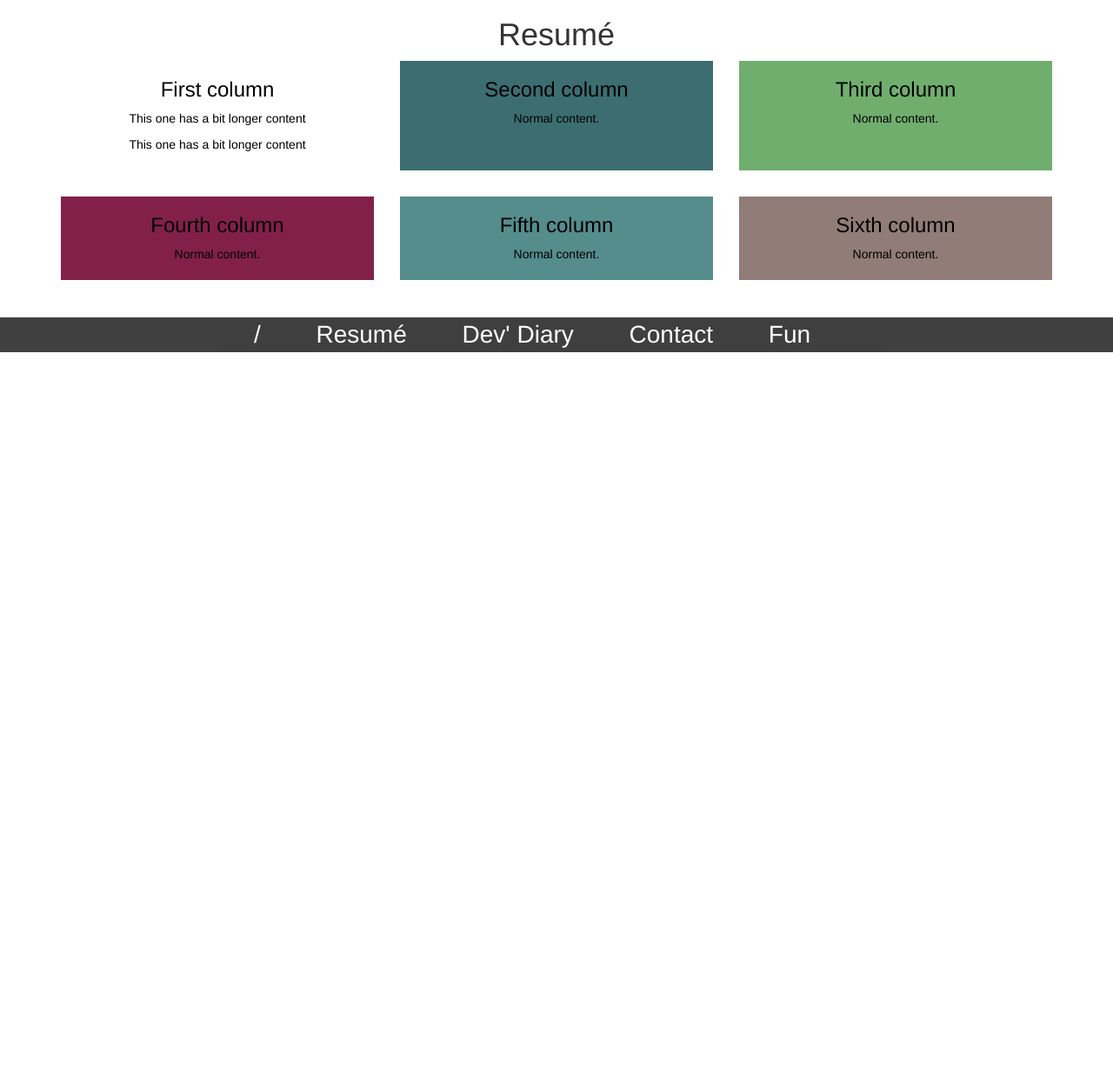
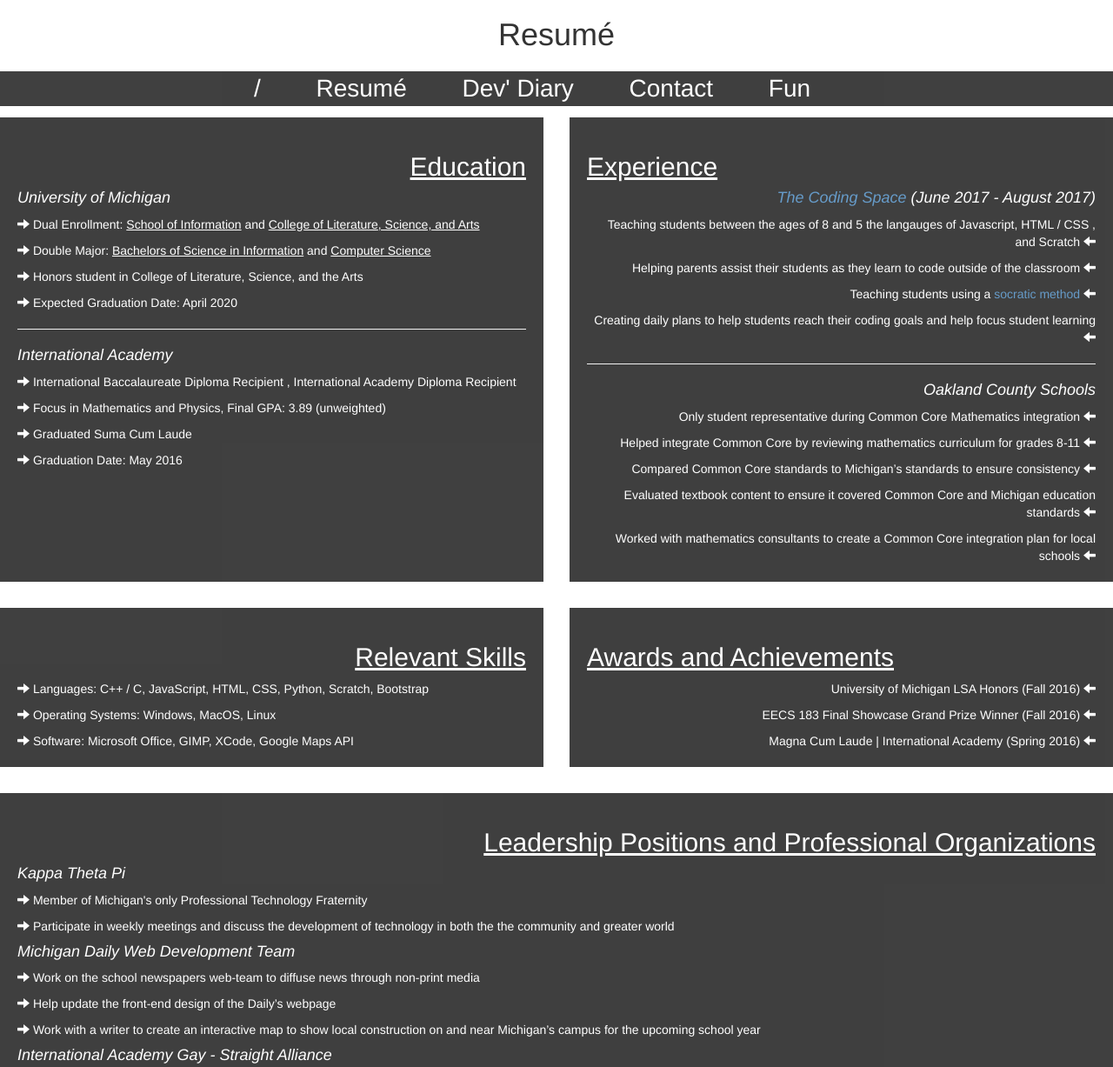
Before and after one commit to jkkids/Personal_Website, a plain HTML site: page Resumé_Page.html in a window 1280 px wide. Shown: the top 1227 px of the page at 87% size. Before the commit the page ends 800 px from the top, so only its background shows below. Drawn offline with nearby package versions, Linux system fonts and the light colour scheme.

Commit message:
added resume

```diff
--- a/Resumé_Page.html
+++ b/Resumé_Page.html
@@ -3,67 +3,103 @@
 <head>
   <title> Resumé</title>
   <meta charset="utf-8">
+  <link rel="stylesheet" href="css_page.css">
   <meta name="viewport" content="width=device-width, initial-scale=1">
   <link rel="stylesheet" href="https://maxcdn.bootstrapcdn.com/bootstrap/3.3.7/css/bootstrap.min.css">
-  <link rel="stylesheet" href="Bootstrap_Practice.css">
   <script src="https://ajax.googleapis.com/ajax/libs/jquery/3.2.0/jquery.min.js"></script>
   <link href="https://maxcdn.bootstrapcdn.com/bootstrap/3.3.7/css/bootstrap.min.css" rel="stylesheet" integrity="sha384-BVYiiSIFeK1dGmJRAkycuHAHRg32OmUcww7on3RYdg4Va+PmSTsz/K68vbdEjh4u" crossorigin="anonymous">
   <script src="https://maxcdn.bootstrapcdn.com/bootstrap/3.3.7/js/bootstrap.min.js" integrity="sha384-Tc5IQib027qvyjSMfHjOMaLkfuWVxZxUPnCJA7l2mCWNIpG9mGCD8wGNIcPD7Txa" crossorigin="anonymous"></script>
   <link href="https://fonts.googleapis.com/css?family=Dosis:300" rel="stylesheet">
 </head>
 <body style = "background-color: white">
-    <div class = "container" style = "margin: 0px; padding: 0px; width: 100%" >
+
 
   <div class="container">
     <h1>Resumé</h1>
-      <div class="row row-flex">
-      <div class="col-md-4 col-sm-6 col-xs-12">
-        <div class="content">
-          <h3>First column</h3>
-          <p>This one has a bit longer content</p>
-          <p>This one has a bit longer content</p>
-        </div>
-      </div>
-      <div class="col-md-4 col-sm-6 col-xs-12 card-block">
-        <div class="content colour-2">
-          <h3>Second column</h3>
-          <p>Normal content.</p>
-        </div>
-      </div>
-      <div class="col-md-4 col-sm-6 col-xs-12">
-        <div class="content colour-3">
-          <h3>Third column</h3>
-          <p>Normal content.</p>
-        </div>
-      </div>
-      <div class="col-md-4 col-sm-6 col-xs-12">
-        <div class="content colour-4">
-          <h3>Fourth column</h3>
-          <p>Normal content.</p>
-        </div>
-      </div>
-      <div class="col-md-4 col-sm-6 col-xs-12">
-        <div class="content colour-5">
-          <h3>Fifth column</h3>
-          <p>Normal content.</p>
-        </div>
-      </div>
-      <div class="col-md-4 col-sm-6 col-xs-12">
-        <div class="content colour-6">
-          <h3>Sixth column</h3>
-          <p>Normal content.</p>
-        </div>
-      </div>
     </div>
-
-  </div>
-        <nav class="nav bg-faded" id = "mask">
-          <a class="flex-sm-fill text-sm-center nav-link active" href="Bootstrap_Practice_Page.html">/</a>
+        <nav class="nav bg-faded" style = "margin-bottom: 1%">
+          <a class="flex-sm-fill text-sm-center nav-link active" href="Main_Page.html">/</a>
           <a class="flex-sm-fill text-sm-center nav-link" href="Resumé_Page.html">Resumé</a>
           <a class="flex-sm-fill text-sm-center nav-link" href="Developer_Diary.html">Dev' Diary</a>
           <a class="flex-sm-fill text-sm-center nav-link" href="#">Contact</a>
           <a class="flex-sm-fill text-sm-center nav-link" href="#">Fun </a>
         </nav>
     </div>
+      <div class="row row-flex">
+      <div class="col-md-6 col-sm-6 col-xs-12">
+        <div class="content resumé_color">
+          <h2 style = "text-align:right" ><u>Education</u></h2>
+          <div style = "text-align: left">
+            <h4><i>University of Michigan</i></h4>
+            <p><div class = "glyphicon glyphicon-arrow-right " ></div> Dual Enrollment: <u>School of Information</u> and <u>College of Literature, Science, and Arts</u></p>
+            <p><div class = "glyphicon glyphicon-arrow-right " ></div> Double Major: <u>Bachelors of Science in Information</u> and <u>Computer Science</u></p>
+            <p><div class = "glyphicon glyphicon-arrow-right " ></div> Honors student in College of Literature, Science, and the Arts</p>
+            <p><div class = "glyphicon glyphicon-arrow-right " ></div> Expected Graduation Date: April 2020</p>
+            <hr>
+            <h4><i>International Academy</i></h4>
+            <p><div class = "glyphicon glyphicon-arrow-right " ></div> International Baccalaureate Diploma Recipient , International Academy Diploma Recipient</p>
+            <p><div class = "glyphicon glyphicon-arrow-right " ></div> Focus in Mathematics and Physics, Final GPA: 3.89 (unweighted)</p>
+            <p><div class = "glyphicon glyphicon-arrow-right " ></div> Graduated Suma Cum Laude</p>
+            <p><div class = "glyphicon glyphicon-arrow-right " ></div> Graduation Date: May 2016 </p>
+          </div>
+        </div>
+      </div>
+      <div class="col-md-6 col-sm-6 col-xs-12 card-block">
+        <div class="content resumé_color">
+          <h2 style = "text-decoration: underline;">Experience</h2>
+          <div style = "text-align: right">
+            <h4><i><a href = "www.thecodingspace.com"><i>The Coding Space</i> </a> (June 2017 - August 2017)</i></h4>
+             <p> Teaching students between the ages of 8 and 5 the langauges of Javascript, HTML / CSS , and Scratch <span class = "glyphicon glyphicon-arrow-left " ></span> </p>
+             <p> Helping parents assist their students as they learn to code outside of the classroom <span class = "glyphicon glyphicon-arrow-left " ></span> </p>
+             <p> Teaching students using a <a href = "http://www.thecodingspace.com/our-approach.html">socratic method</a> <span class = "glyphicon glyphicon-arrow-left " ></span> </p>
+             <p> Creating daily plans to help students reach their coding goals and help focus student learning <span class = "glyphicon glyphicon-arrow-left " ></span> </p>
+             <hr>
+             <h4><i> Oakland County Schools </i></h4>
+             <p> Only student representative  during Common Core Mathematics integration <span class = "glyphicon glyphicon-arrow-left " ></span> </p>
+             <p> Helped integrate Common Core by reviewing mathematics curriculum for grades 8-11 <span class = "glyphicon glyphicon-arrow-left " ></span></p>
+              <p> Compared Common Core standards to Michigan’s standards to ensure consistency <span class = "glyphicon glyphicon-arrow-left " ></span> </p>
+              <p> Evaluated textbook content to ensure it covered Common Core and Michigan education standards <span class = "glyphicon glyphicon-arrow-left " ></span> </p>
+              <p> Worked with mathematics consultants to create a Common Core integration plan for local schools <span class = "glyphicon glyphicon-arrow-left " ></span> </p>
+          </div>
+        </div>
+      </div>
+      <div class="col-md-6 col-sm-6 col-xs-12">
+        <div class="content resumé_color">
+          <h2 style = "text-decoration: underline; text-align:right"> Relevant Skills </h2>
+          <p><div class = "glyphicon glyphicon-arrow-right " ></div> Languages: C++ / C, JavaScript, HTML, CSS, Python, Scratch, Bootstrap</p>
+          <p><div class = "glyphicon glyphicon-arrow-right " ></div> Operating Systems: Windows, MacOS, Linux</p>
+          <p><div class = "glyphicon glyphicon-arrow-right " ></div> Software: Microsoft Office, GIMP, XCode, Google Maps API</p>
+        </div>
+      </div>
+      <div class="col-md-6 col-sm-6 col-xs-12">
+        <div class="content resumé_color">
+          <h2 style = "text-decoration: underline;">Awards and Achievements</h2>
+          <div style = "text-align: right">
+            <p> University of Michigan LSA Honors (Fall 2016) <span class = "glyphicon glyphicon-arrow-left " ></span> </p>
+            <p> EECS 183 Final Showcase Grand Prize Winner (Fall 2016) <span class = "glyphicon glyphicon-arrow-left " ></span> </p>
+            <p> Magna Cum Laude | International Academy (Spring 2016) <span class = "glyphicon glyphicon-arrow-left " ></span> </p>
+
+          </div>
+        </div>
+      </div>
+      <div class="col-md-12 col-sm-12 col-xs-12">
+        <div class="content resumé_color">
+          <h2 style = "text-decoration: underline; text-align: right">Leadership Positions and Professional Organizations</h2>
+          <h4><i>Kappa Theta Pi</i></h4>
+          <p><div class = "glyphicon glyphicon-arrow-right " ></div> Member of Michigan's only Professional Technology Fraternity</p>
+          <p><div class = "glyphicon glyphicon-arrow-right " ></div> Participate in weekly meetings and discuss the development of technology in both the the community and greater world</p>
+          <h4><i>Michigan Daily Web Development Team</i></h4>
+          <p><div class = "glyphicon glyphicon-arrow-right " ></div> Work on the school newspapers web-team to diffuse news through non-print media</p>
+          <p><div class = "glyphicon glyphicon-arrow-right " ></div> Help update the front-end design of the Daily’s webpage</p>
+          <p><div class = "glyphicon glyphicon-arrow-right " ></div> Work with a writer to create an interactive map to show local construction on and near Michigan’s campus for the upcoming school year</p>
+          <h4><i>International Academy Gay - Straight Alliance</i></h4>
+          <p><div class = "glyphicon glyphicon-arrow-right " ></div> President of the Gay – Straight Alliance for three years of high school, and member for four years </p>
+          <p><div class = "glyphicon glyphicon-arrow-right " ></div> Led weekly meetings surrounding the support and acceptance of minorities in the community</p>
+          <h4><i>Lakeland High School Men's Soccer</i></h4>
+          <p><div class = "glyphicon glyphicon-arrow-right " ></div> Captain of Lakeland high School’s Men’s Soccer for four years</p>
+          <p><div class = "glyphicon glyphicon-arrow-right " ></div> Worked with coaches to develop game plans and lead effective practices</p>
+
+        </div>
+      </div>
 </body>
 </html>
--- a/Bootstrap_Practice.css
+++ b/css_page.css
@@ -40,6 +40,7 @@
 
 .nav {
 	margin-top: 1%;
+	margin-bottom: 1%;
 	display: block;
 	font-size: 2em;
 	background-color:#000000 ;
@@ -78,33 +79,12 @@
   color: #000000;
 }
 
-
-/* Demo backgrounds and styling*/
-
-.colour-1 {
-  background: #483C46;
-  color: #fff;
+.resumé_color {
+	color: #FFFFFF;
+	background-color: #000000;
+	opacity: .75;
 }
 
-.colour-2 {
-  background: #3C6E71;
-}
-
-.colour-3 {
-  background: #70AE6E;
-}
-
-.colour-4 {
-  background: #82204A;
-}
-
-.colour-5 {
-  background: #558C8C;
-}
-
-.colour-6 {
-  background: #917C78;
-}
 
 body {
   padding: 20px 0;
@@ -130,4 +110,5 @@ h1 {
 body, html {
 	margin:0;
 	padding:0;
+	background-color: transparent;
 }
```
Also changed, not shown: Developer_Diary.html (+6 -6 lines), Main_Page.html (renamed from Bootstrap_Practice_Page.html, +3 -3 lines).
